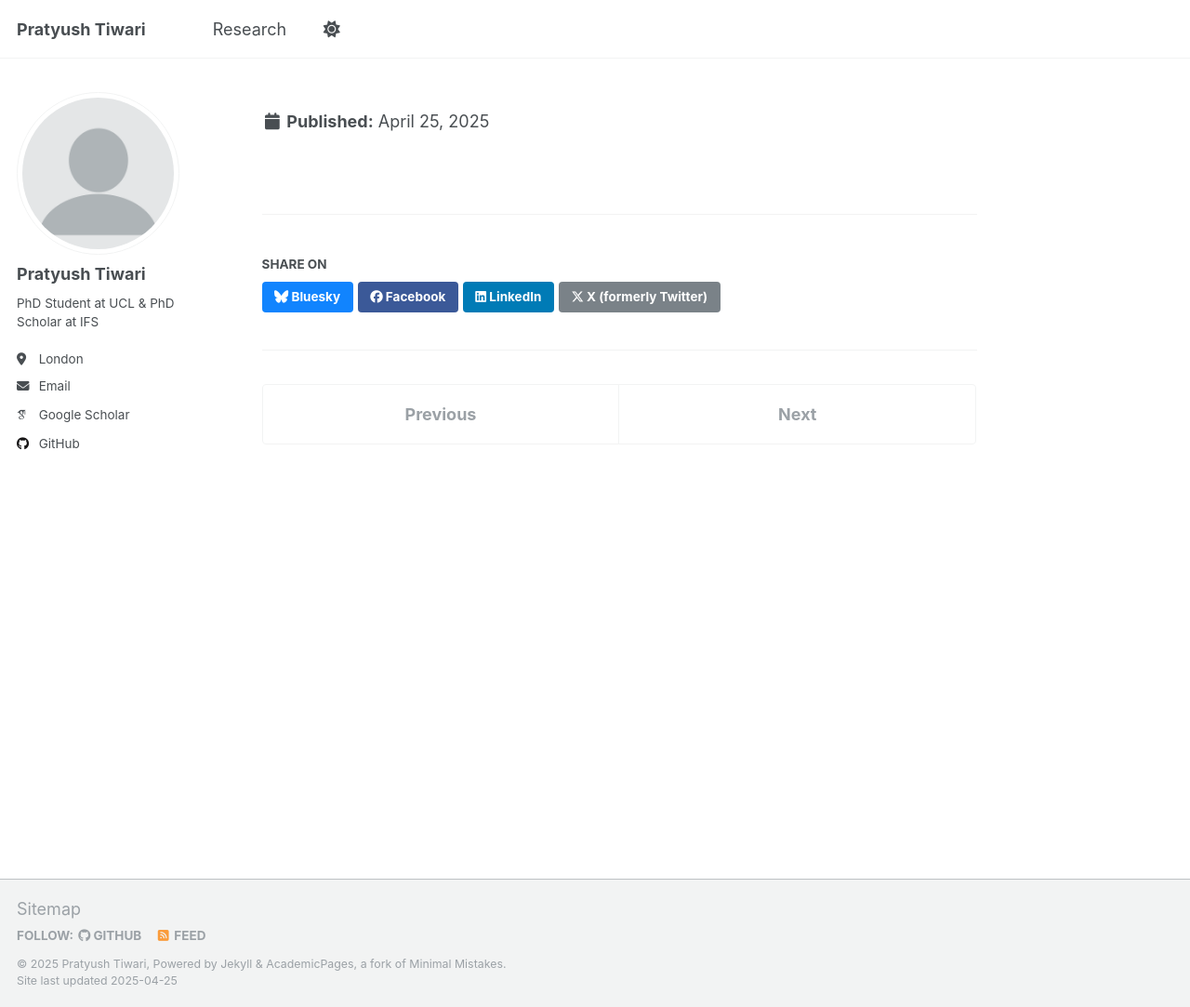
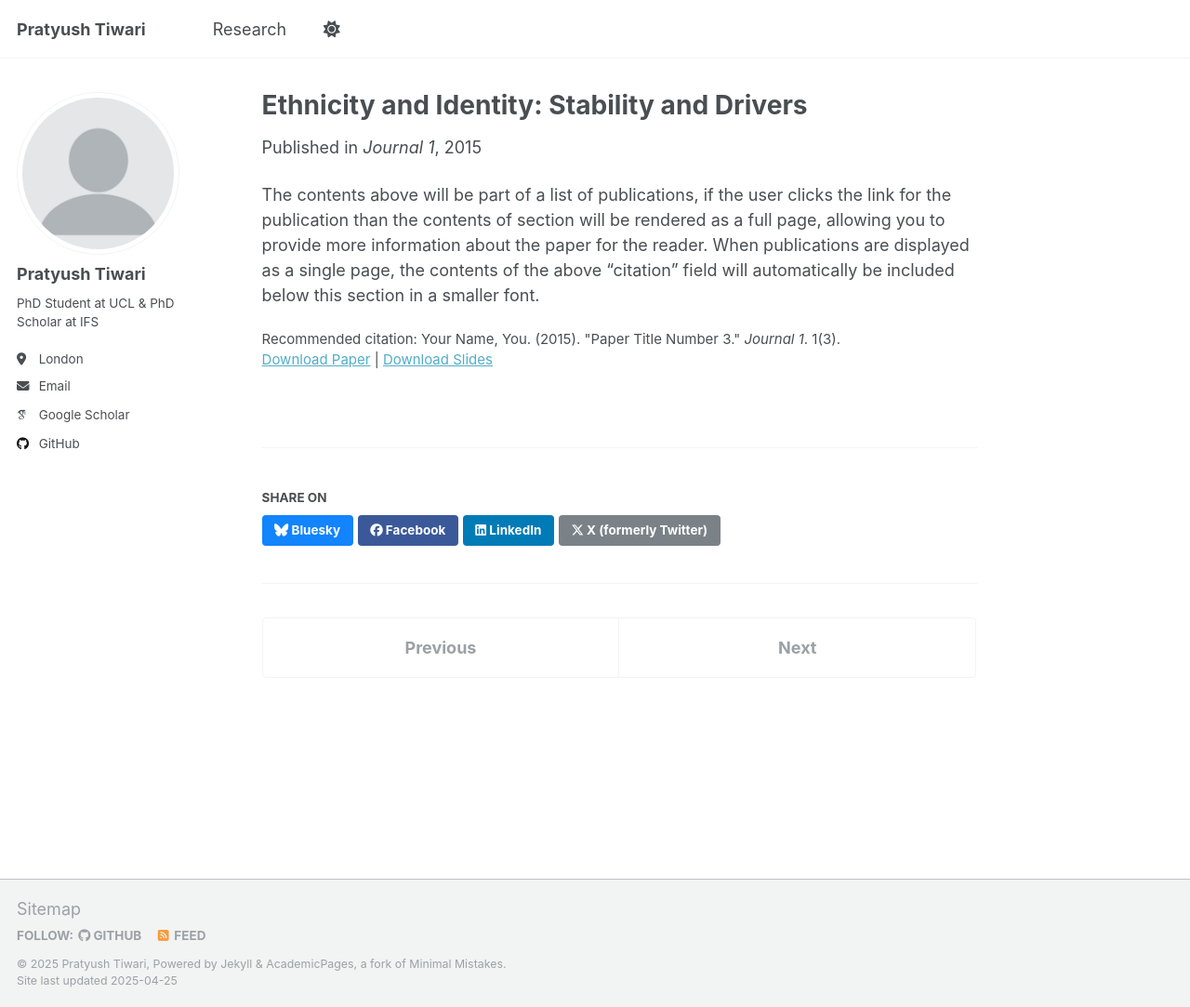
Before and after one commit to PratyushTiwari/pratyushtiwari.github.io, a Jekyll site: the page built from _publications/paper_identity_ethnicity.md, in a window 1280 px wide and 1083 px high. Shown: the whole window at 93% size. Built offline with Jekyll 4.4.1, drawn with Linux system fonts in a browser that asks for light colours; some web fonts are replaced.

Commit message:
Update paper_identity_ethnicity.md

```diff
--- a/_publications/paper_identity_ethnicity.md
+++ b/_publications/paper_identity_ethnicity.md
@@ -3,11 +3,12 @@ title: "Ethnicity and Identity: Stability and Drivers"
 collection: publications
 category: workinprogress
 permalink: /publication/paper_identity_ethnicity
-<!--excerpt:-->
-<!--date:-->
-<!--venue:-->
-<!--paperurl:-->
-<!--citation:-->
+excerpt: 'This paper is about the number 3. The number 4 is left for future work.'
+date: 2015-10-01
+venue: 'Journal 1'
+slidesurl: 'http://academicpages.github.io/files/slides3.pdf'
+paperurl: 'http://pratyushtiwari.github.io/files/paper_misperceptions_polling.pdf'
+citation: 'Your Name, You. (2015). &quot;Paper Title Number 3.&quot; <i>Journal 1</i>. 1(3).'
 ---
 
-<!--The contents above will be part of a list of publications, if the user clicks the link for the publication than the contents of section will be rendered as a full page, allowing you to provide more information about the paper for the reader. When publications are displayed as a single page, the contents of the above "citation" field will automatically be included below this section in a smaller font.-->
+The contents above will be part of a list of publications, if the user clicks the link for the publication than the contents of section will be rendered as a full page, allowing you to provide more information about the paper for the reader. When publications are displayed as a single page, the contents of the above "citation" field will automatically be included below this section in a smaller font.
```
